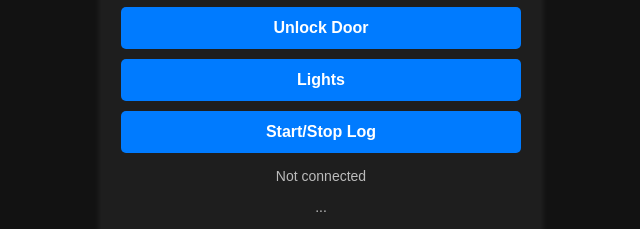
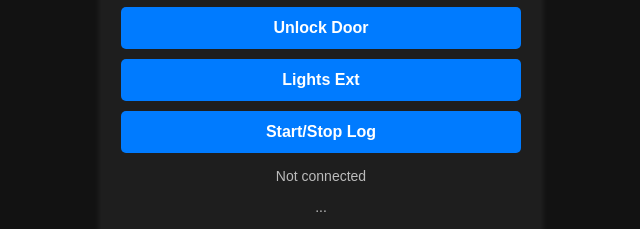
Before and after one commit to astron51/zc33s_105, a plain HTML site: page index2.html in a window 1280 px wide. Shown: the part 173-402 px from the top of the page, 319-959 px from the left. Drawn offline with Linux system fonts and the light colour scheme.

Commit message:
Update index2.html

```diff
--- a/index2.html
+++ b/index2.html
@@ -60,7 +60,7 @@
     <div class="container">
         <button class="btn" onclick="sendData('kcol_k14c9')">Lock Door</button>
         <button class="btn" onclick="sendData('kcolnu_k14c8')">Unlock Door</button>
-	     <button class="btn" onclick="sendData('light_toggle')">Lights</button>
+	     <button class="btn" onclick="sendData('light_toggle')">Lights Ext</button>
 		<button class="btn" onclick="sendData('loggy_k14c7')">Start/Stop Log</button>
 		<!--<button class="btn" onclick="sendData('steinna_k14c6')">Stop Log</button>-->
         <p class="status" id="status">Not connected</p>
```
